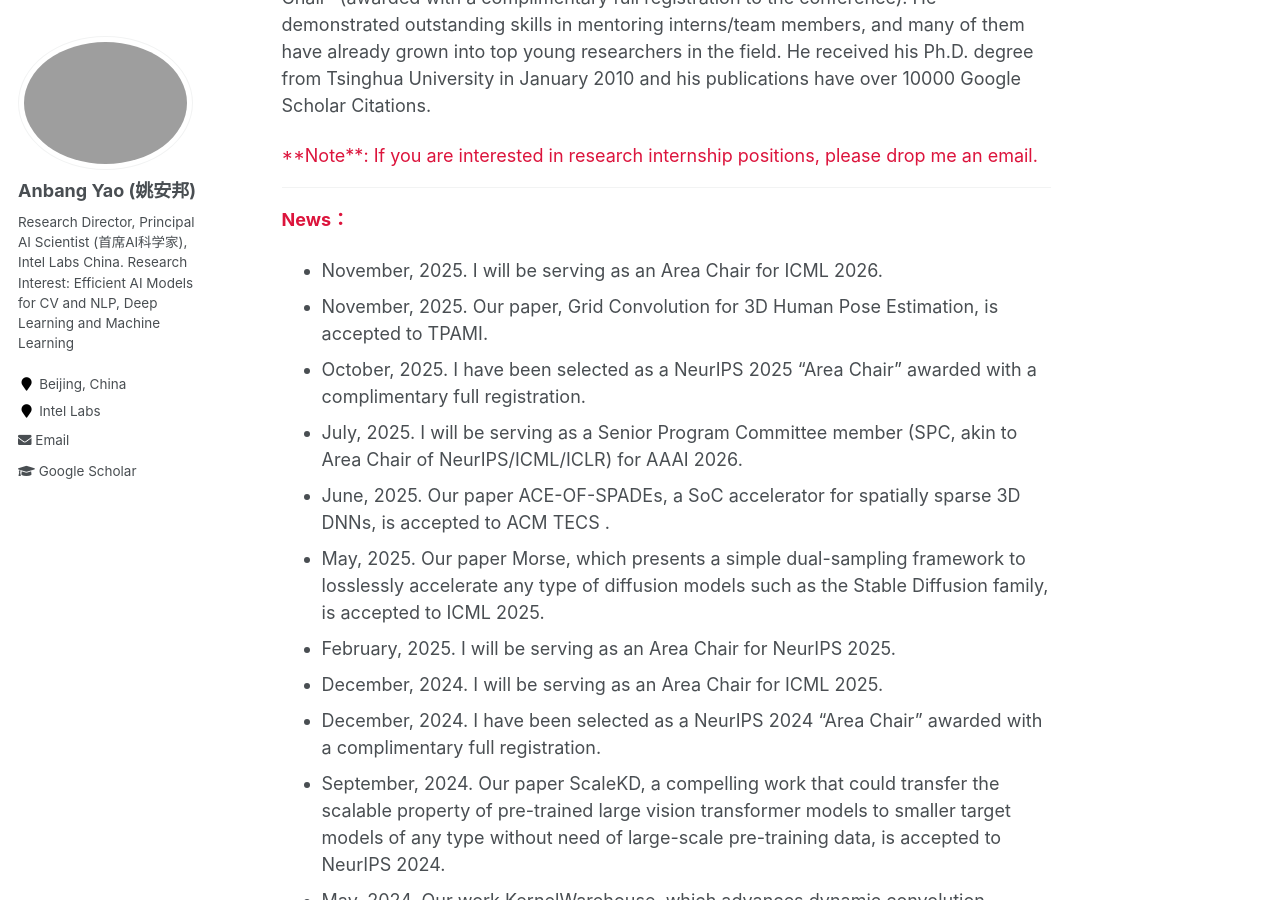
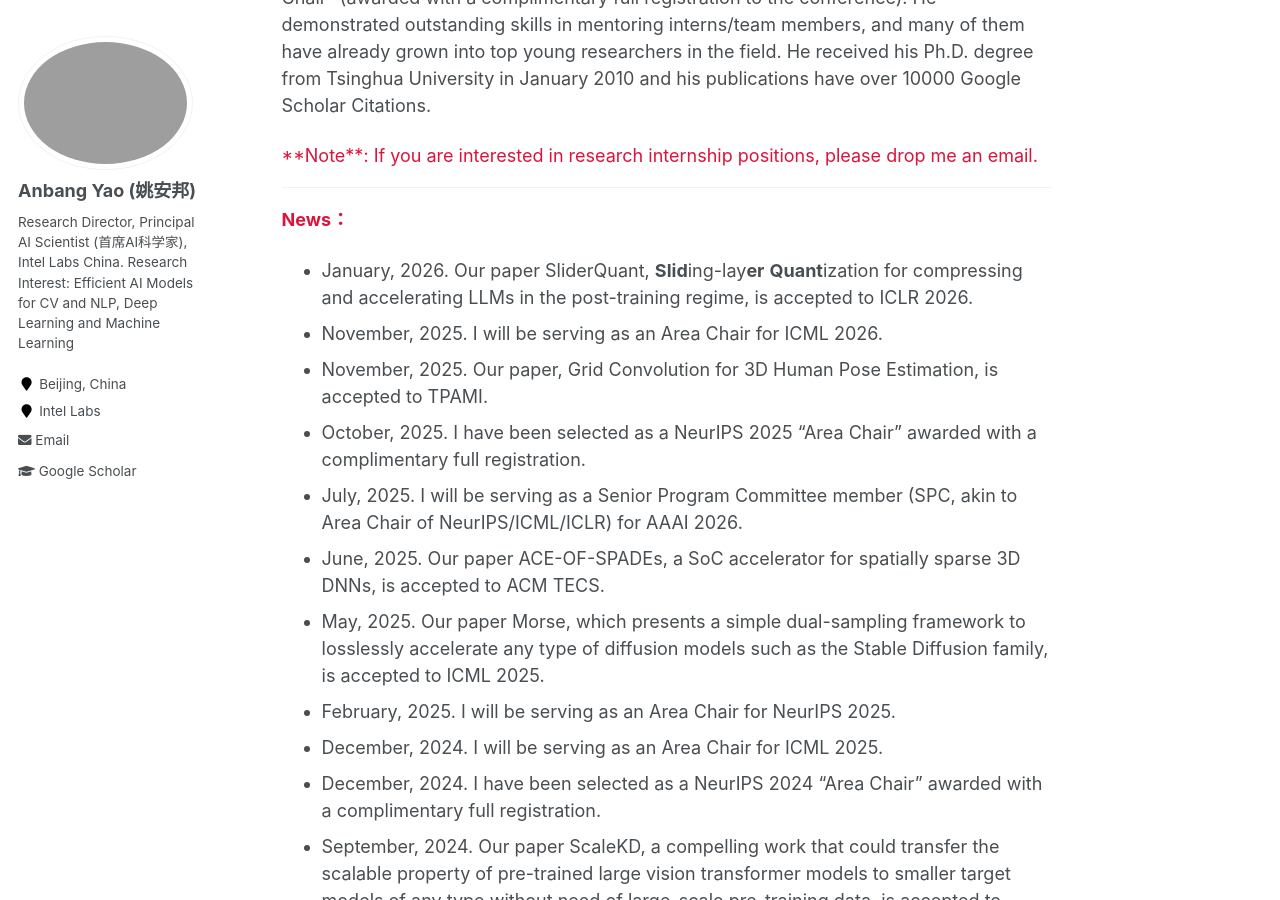
Before and after one commit to YaoAnbang/YaoAnbang.github.io, a Jekyll site: the page built from _pages/about.md, in a window 1280 px wide and 900 px high, scrolled down 1555 px. Built offline with Jekyll 4.4.1, drawn with Linux system fonts in a browser that asks for light colours; some of the changed text lies outside the part shown.

Commit message:
Update about.md

```diff
--- a/_pages/about.md
+++ b/_pages/about.md
@@ -17,11 +17,12 @@
 ---
 **<font color="Crimson">News：</font>**
 
++ January<!--26th-->, 2026. Our paper SliderQuant, **Slid**ing-lay**er** **Quant**ization for compressing and accelerating LLMs in the post-training regime, is accepted to ICLR 2026.
 + November<!--20th-->, 2025. I will be serving as an Area Chair for ICML 2026.
 + November<!--5th-->, 2025. Our paper, Grid Convolution for 3D Human Pose Estimation, is accepted to TPAMI.
 + October<!--12th-->, 2025. I have been selected as a NeurIPS 2025 "Area Chair" awarded with a complimentary full registration.
 + July<!--11th-->, 2025. I will be serving as a Senior Program Committee member (SPC, akin to Area Chair of NeurIPS/ICML/ICLR) for AAAI 2026.
-+ June<!--8th-->, 2025. Our paper ACE-OF-SPADEs, a SoC accelerator for spatially sparse 3D DNNs, is accepted to ACM TECS .
++ June<!--8th-->, 2025. Our paper ACE-OF-SPADEs, a SoC accelerator for spatially sparse 3D DNNs, is accepted to ACM TECS.
 + May<!--1st-->, 2025. Our paper Morse, which presents a simple dual-sampling framework to losslessly accelerate any type of diffusion models such as the Stable Diffusion family, is accepted to ICML 2025.
 + February<!--17th-->, 2025. I will be serving as an Area Chair for NeurIPS 2025.
 + December<!--15th-->, 2024. I will be serving as an Area Chair for ICML 2025.
@@ -63,14 +64,16 @@
 
 (\* Interns or team/project members mentored by me, \+ Equal contribution, \# Corresponding author)
 
-<!--+ SliderQuant: Accurate Post-Training Quantization for LLMs.<br> Shigeng Wang\*, Chao Li\*, Yangyuxuan Kang\*, Zhonghong Ou and Anbang Yao\#.<br><em>**under review at a top-tier AI conference, 2025**</em>.<br> [<font color="DodgerBlue">[Manuscript]</font>](https://yaoanbang.github.io/).[<font color="DodgerBlue">[Code]</font>](https://yaoanbang.github.io/).<br>-->
-
 <!--+ Chain-of-Models Pre-training: Rethinking Training Acceleration of CLIP Models.<br> Jiawei Fan\*, Shigeng Wang\*, Chao Li\*, Xiaolong Liu\* and Anbang Yao\#.<br><em>**under review at a top-tier AI conference, 2025**</em>.<br> [<font color="DodgerBlue">[Manuscript]</font>](https://yaoanbang.github.io/).[<font color="DodgerBlue">[Code]</font>](https://yaoanbang.github.io/).<br>-->
 
 + NOAH: Learning Pairwise Object Category Attentions for Image Classification.<br> Chao Li\*, Aojun Zhou and Anbang Yao\#.<br><em>**arXiv preprint, 2024**</em>.<br> [<font color="DodgerBlue">[Manuscript]</font>](https://arxiv.org/abs/2402.02377).[<font color="DodgerBlue">[Code]</font>](https://github.com/OSVAI/NOAH).<br>
 
 Selected Publications
 =====
+
+**2026**
+
++ SliderQuant: Accurate Post-Training Quantization for LLMs.<br> Shigeng Wang\*, Chao Li\*, Yangyuxuan Kang\*, Jiawei Fan\*, Zhonghong Ou and Anbang Yao\#.<br><em>**International Conference on Learning Representations (ICLR)**</em>, 2026.<br> [<font color="DodgerBlue">[Paper]</font>](https://yaoanbang.github.io/).[<font color="DodgerBlue">[Code]</font>](https://yaoanbang.github.io/).<br>
 
 **2025**
 
```
